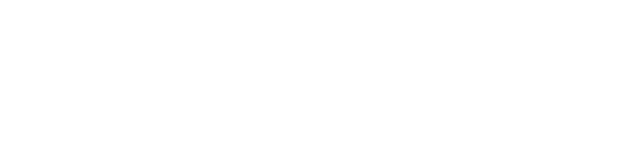
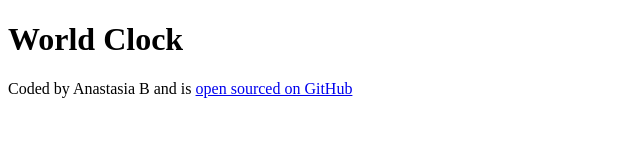
Before and after one commit to Solomakha-a/world-clock-app, a plain HTML site: page index.html in a window 1280 px wide. Shown: the whole page, without its empty margins (0-640 px from the left). Drawn offline with nearby package versions, Linux system fonts and the light colour scheme.

Commit message:
Added GitHub link

```diff
--- a/index.html
+++ b/index.html
@@ -4,9 +4,18 @@
     <meta charset="UTF-8" />
     <meta name="viewport" content="width=device-width, initial-scale=1.0" />
     <link rel="stylesheet" href="src/styles.css" />
+    <script src="https://cdnjs.cloudflare.com/ajax/libs/moment.js/2.29.4/moment.min.js"></script>
+    <script src="https://cdnjs.cloudflare.com/ajax/libs/moment-timezone/0.5.43/moment-timezone-with-data-1970-2030.min.js"></script>
     <title>World Clock</title>
   </head>
   <body>
+    <h1>World Clock</h1>
+    <footer>
+      Coded by Anastasia B and is
+      <a href="https://github.com/Solomakha-a/world-clock-app" target="_blank"
+        >open sourced on GitHub</a
+      >
+    </footer>
     <script src="src/index.js"></script>
   </body>
 </html>
```
